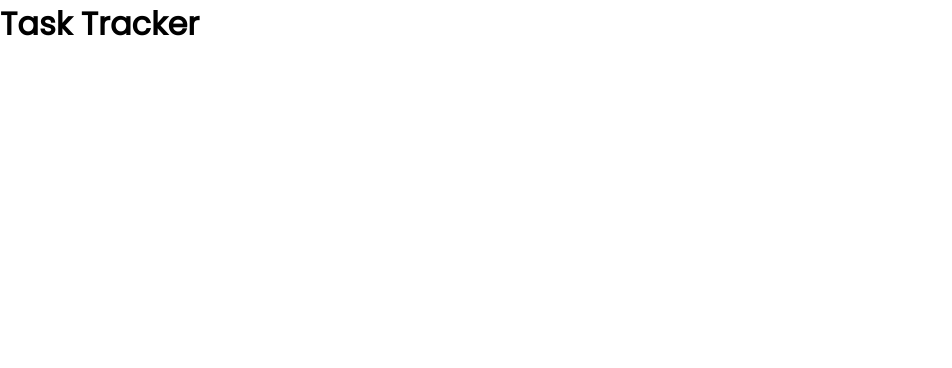
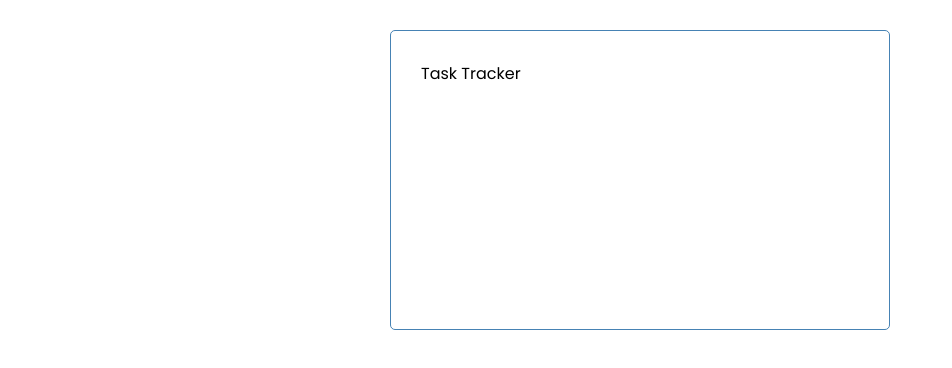
Before and after one commit to mumbimuthiga/angular-crash, an Angular app: page / in a window 1280 px wide. Shown: the top 368 px of the page, without its empty margins (0-952 px from the left). Built offline with nearby package versions, Linux system fonts and the light colour scheme.

Commit message:
Add button component

```diff
--- a/src/app/app.component.html
+++ b/src/app/app.component.html
@@ -1 +1,3 @@
-<h1>{{title}}</h1>
+<div class="container">
+  <app-header></app-header>
+</div>
--- a/src/app/app.component.ts
+++ b/src/app/app.component.ts
@@ -6,5 +6,5 @@ import { Component } from '@angular/core';
   styleUrls: ['./app.component.css']
 })
 export class AppComponent {
-  title :string = 'Task Tracker';
+
 }
--- a/src/app/app.module.ts
+++ b/src/app/app.module.ts
@@ -2,10 +2,14 @@ import { NgModule } from '@angular/core';
 import { BrowserModule } from '@angular/platform-browser';
 
 import { AppComponent } from './app.component';
+import { HeaderComponent } from './components/header/header.component';
+import { ButtonComponent } from './components/button/button.component';
 
 @NgModule({
   declarations: [
-    AppComponent
+    AppComponent,
+    HeaderComponent,
+    ButtonComponent
   ],
   imports: [
     BrowserModule
--- /dev/null
+++ b/src/app/components/button/button.component.html
@@ -0,0 +1 @@
+<p>button works!</p>
--- /dev/null
+++ b/src/app/components/button/button.component.ts
@@ -0,0 +1,15 @@
+import { Component, OnInit } from '@angular/core';
+
+@Component({
+  selector: 'app-button',
+  templateUrl: './button.component.html',
+  styleUrls: ['./button.component.css']
+})
+export class ButtonComponent implements OnInit {
+
+  constructor() { }
+
+  ngOnInit(): void {
+  }
+
+}
--- /dev/null
+++ b/src/app/components/header/header.component.css
@@ -0,0 +1,6 @@
+header{
+    display: flex;
+    align-items: center;
+    justify-content: space-between;
+    margin-bottom: 20px;
+}
--- /dev/null
+++ b/src/app/components/header/header.component.html
@@ -0,0 +1,3 @@
+<header>
+    {{title}}
+</header>
--- /dev/null
+++ b/src/app/components/header/header.component.ts
@@ -0,0 +1,15 @@
+import { Component, OnInit } from '@angular/core';
+
+@Component({
+  selector: 'app-header',
+  templateUrl: './header.component.html',
+  styleUrls: ['./header.component.css']
+})
+export class HeaderComponent implements OnInit {
+  title :string = 'Task Tracker';
+  constructor() { }
+
+  ngOnInit(): void {
+  }
+
+}
```
Also changed, not shown: src/app/components/button/button.component.css (added), 2 other files (tests, documents, lock files or other folders).
